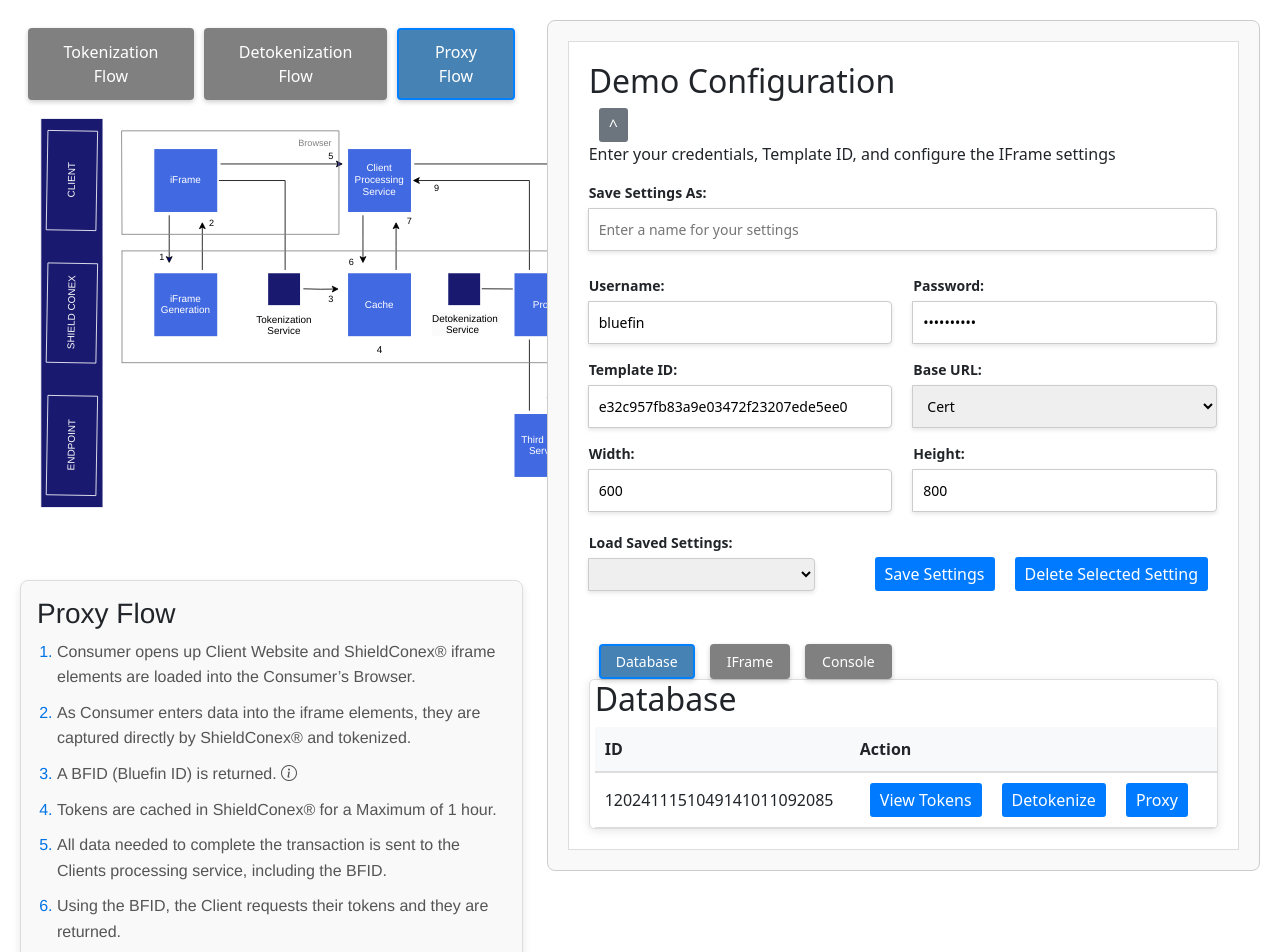
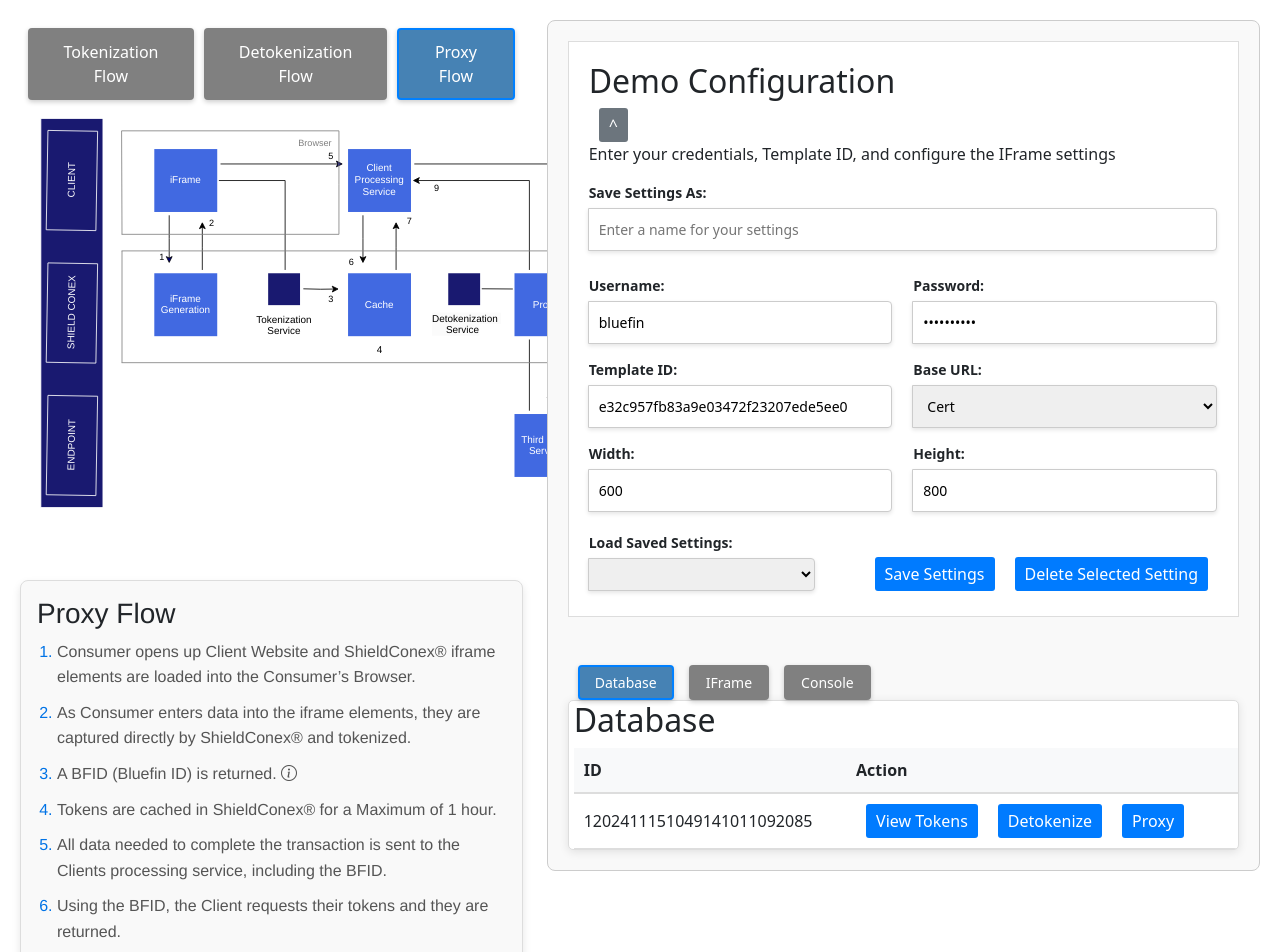
Before and after one commit to karinagassanova/testproject, an Angular app: page / in a window 1280 px wide. Shown: the top 952 px of the page. Built offline with nearby package versions, Linux system fonts and the light colour scheme.

Commit message:
fixed folding issue

```diff
--- a/src/app/app.component.html
+++ b/src/app/app.component.html
@@ -84,9 +84,11 @@
                 </div>
               </div>
             </div>
-
+          </div>
+        </div> <!-- End of Config Area -->
 
         <!-- Tabs Section -->
+        <div id="tabs-section" [ngClass]="{ 'folded': isTabsFolded }">
           <br><br>
           <ul ngbNav #nav="ngbNav" [(activeId)]="active" class="custom-nav-tabs">
             <li [ngbNavItem]="1">
@@ -107,8 +109,7 @@
                       <td>{{ item.messageId }}</td>
                       <td>
                         <button (click)="viewTokens(item.bfid)">View Tokens</button>
-                          <button class="detokenize-button" (click)="onDetokenizeButtonClick(item.bfid)">Detokenize
-                          </button>
+                        <button class="detokenize-button" (click)="onDetokenizeButtonClick(item.bfid)">Detokenize</button>
                         <button class="proxy-button" (click)="onProxyButtonClick(item.bfid)">Proxy</button>
                       </td>
                     </tr>
@@ -133,14 +134,12 @@
                     <br/><br/>
                     <td>
                       <button *ngIf="isGoPressed" class="clear-button" (click)="onClearButtonClick()">Clear</button>
-                        <button *ngIf="isGoPressed" class="tokenize-button" (click)="onTokenizeButtonClick()">Tokenize
-                        </button>
+                      <button *ngIf="isGoPressed" class="tokenize-button" (click)="onTokenizeButtonClick()">Tokenize</button>
                     </td>
                   </div>
                 </div>
               </ng-template>
             </li>
-
 
             <!-- Console Tab -->
             <li [ngbNavItem]="3">
@@ -180,9 +179,8 @@
 
           <!-- Render content for the active tab -->
           <div [ngbNavOutlet]="nav"></div>
+        </div> <!-- End of Tabs Section -->
       </div>
     </div>
   </div>
 </div>
-  </div>
-</div>
--- a/src/app/app.component.ts
+++ b/src/app/app.component.ts
@@ -416,7 +416,7 @@
   }
 
   iframeOutlineColor: string = 'black';
-
+  isTabsFolded: boolean = false;
   isIframeFolded: boolean = false;
 
   toggleIframeFold() {
```
Lines whose indentation alone changed are shown as unchanged.
